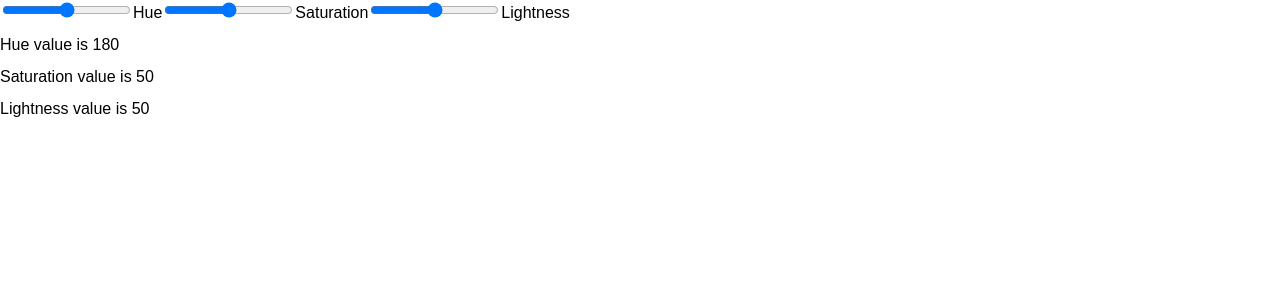
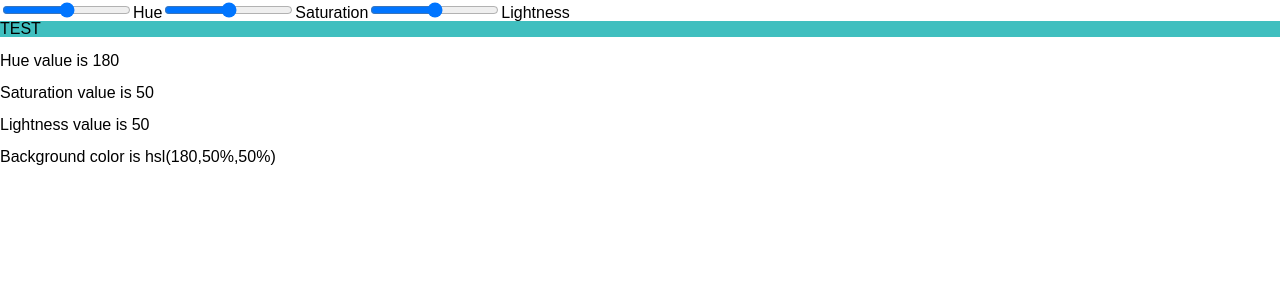
Before and after one commit to elecguts/ColorPicker, a React (Vite) app: page / in a window 1280 px wide. Shown: the top 300 px of the page. Built offline with nearby package versions, Linux system fonts and the light colour scheme.

Commit message:
Test background now updates correctly when sliders move

```diff
--- a/src/App.tsx
+++ b/src/App.tsx
@@ -4,6 +4,8 @@ export function App() {
   const [hueValue, setHueValue] = useState('180')
   const [saturationValue, setSaturationValue] = useState('50')
   const [lightnessValue, setLightnessValue] = useState('50')
+  const newBackgroundColor = `hsl(${hueValue},${saturationValue}%,${lightnessValue}%)`
+  const newStyle = { backgroundColor: newBackgroundColor }
 
   return (
     <div>
@@ -37,9 +39,11 @@ export function App() {
         onChange={(event) => setLightnessValue(event.target.value)}
       />
       <label htmlFor="lightness">Lightness</label>
+      <div style={newStyle}>TEST</div>
       <p>Hue value is {hueValue}</p>
       <p>Saturation value is {saturationValue}</p>
       <p>Lightness value is {lightnessValue}</p>
+      <p>Background color is {newBackgroundColor}</p>
     </div>
   )
 }
```
